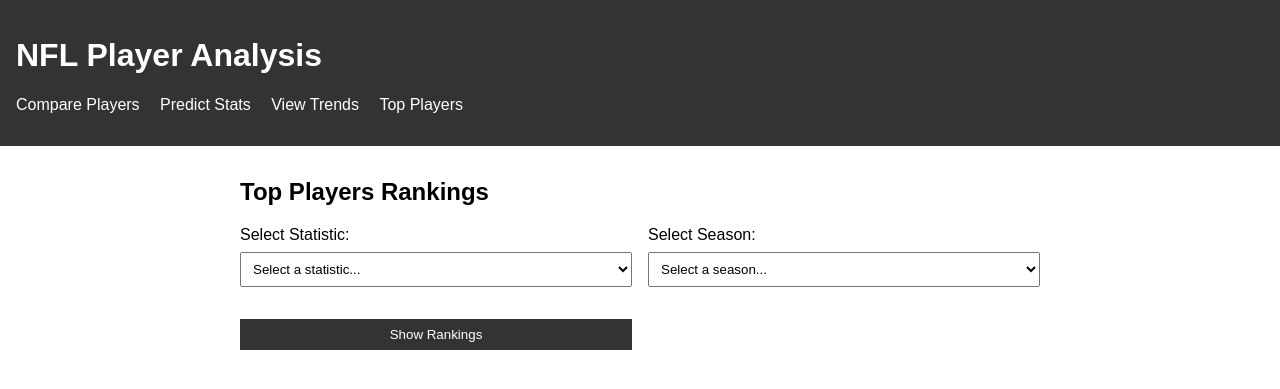
After one commit to ckseidle/DataMining, a Flask app: template templates/rankings.html in a window 1280 px wide. The commit adds this page. Shown: the top 389 px of the page. Run offline with Flask 3, Linux system fonts and the light colour scheme; the template is opened without the code that fills it, so the values that code supplies are empty.

Commit message:
top 10 rankings

```diff
--- a/app.py
+++ b/app.py
@@ -18,7 +18,6 @@ def load_player_data():
         print(f"Error loading data: {e}")
         return None, []
 
-# Define key statistics for comparison
 COMPARISON_STATS = {
     'Games Per Season': 'games',
     'Fantasy Points (PPR)': 'fantasy_points_ppr',
@@ -47,7 +46,6 @@ def get_player_career_averages(player_data):
     averages = player_data[stats_to_average].astype(float).mean()
     return averages
 
-# Define which stats to predict
 PREDICTION_STATS = {
     'Fantasy Points (PPR)': 'fantasy_points_ppr',
     'Games': 'games',
@@ -63,10 +61,9 @@ PREDICTION_STATS = {
 def predict_next_season(player_data):
     predictions = {}
 
-    if len(player_data) < 2:  # Need at least 2 seasons for prediction
+    if len(player_data) < 2:
         return None
 
-    # Sort by season
     player_data = player_data.sort_values('season')
 
     for stat_name, stat_column in PREDICTION_STATS.items():
@@ -110,7 +107,6 @@ TREND_STATS = {
 }
 
 def prepare_trend_data(player_data, stat_column):
-    # Sort by season and convert to numeric type
     player_data = player_data.sort_values('season')
 
     # Convert values to lists
@@ -118,7 +114,7 @@ def prepare_trend_data(player_data, stat_column):
     values = [float(x) for x in player_data[stat_column].tolist()]
     trend = []
 
-    # Calculate trend line if more than one data point
+    # Calculate trend line
     if len(labels) > 1:
         X = np.array(labels).reshape(-1, 1)
         y = np.array(values)
@@ -131,6 +127,20 @@ def prepare_trend_data(player_data, stat_column):
         'values': values,
         'trend': trend
     }
+
+RANKABLE_STATS = {
+    'Fantasy Points (PPR)': 'fantasy_points_ppr',
+    'Passing Yards': 'passing_yards',
+    'Pass TDs': 'pass_td',
+    'Receiving Yards': 'receiving_yards',
+    'Receiving TDs': 'reception_td',
+    'Receptions': 'receptions',
+    'Rushing Yards': 'rushing_yards',
+    'Rushing TDs': 'run_td',
+    'Total TDs': 'total_tds',
+    'Total Yards': 'total_yards',
+    'Points Per Game': 'ppg'
+}
 
 @app.route('/', methods=['GET', 'POST'])
 def index():
@@ -242,5 +252,40 @@ def trends():
                          selected_player=selected_player,
                          selected_stat=selected_stat)
 
+@app.route('/rankings', methods=['GET', 'POST'])
+def rankings():
+    rankings_data = None
+    selected_stat = None
+    selected_season = None
+
+    seasons = sorted(df['season'].unique(), reverse=True)
+
+    if request.method == 'POST':
+        stat_name = request.form.get('stat')
+        season = request.form.get('season')
+
+        if stat_name and season:
+            stat_column = RANKABLE_STATS[stat_name]
+            season = int(season)
+
+            season_data = df[df['season'] == season]
+
+            # Get top 10 players for selected stat
+            top_players = season_data.nlargest(10, stat_column)[
+                ['player_name', 'team', stat_column, 'position']
+            ].to_dict('records')
+
+            rankings_data = top_players
+            selected_stat = stat_name
+            selected_season = season
+
+    return render_template('rankings.html',
+                         stats=list(RANKABLE_STATS.keys()),
+                         seasons=seasons,
+                         rankings_data=rankings_data,
+                         selected_stat=selected_stat,
+                         selected_season=selected_season,
+                         RANKABLE_STATS=RANKABLE_STATS)
+
 if __name__ == '__main__':
     app.run(debug=True)
--- a/static/css/style.css
+++ b/static/css/style.css
@@ -177,3 +177,54 @@ button:hover {
         grid-template-columns: 1fr;
     }
 }
+
+.rankings-container {
+    margin-top: 2rem;
+    padding: 1rem;
+    border: 1px solid #ddd;
+    border-radius: 4px;
+    background-color: white;
+}
+
+.rankings-table {
+    width: 100%;
+    border-collapse: collapse;
+    margin-top: 1rem;
+}
+
+.rankings-table th,
+.rankings-table td {
+    padding: 0.75rem;
+    text-align: left;
+    border-bottom: 1px solid #ddd;
+}
+
+.rankings-table th {
+    background-color: #f5f5f5;
+    font-weight: bold;
+}
+
+.rankings-table tr:nth-child(even) {
+    background-color: #f9f9f9;
+}
+
+.rankings-table tr:hover {
+    background-color: #f0f0f0;
+}
+
+.rankings-form {
+    display: grid;
+    grid-template-columns: 1fr 1fr;
+    gap: 1rem;
+    margin-bottom: 2rem;
+}
+
+@media (max-width: 768px) {
+    .rankings-form {
+        grid-template-columns: 1fr;
+    }
+
+    .rankings-table {
+        font-size: 0.9rem;
+    }
+}
--- a/templates/base.html
+++ b/templates/base.html
@@ -14,6 +14,7 @@
                 <li><a href="{{ url_for('index') }}">Compare Players</a></li>
                 <li><a href="{{ url_for('predict') }}">Predict Stats</a></li>
                 <li><a href="{{ url_for('trends') }}">View Trends</a></li>
+                <li><a href="{{ url_for('rankings') }}">Top Players</a></li>
             </ul>
         </nav>
     </header>
--- /dev/null
+++ b/templates/rankings.html
@@ -0,0 +1,62 @@
+{% extends "base.html" %}
+
+{% block content %}
+<div class="container">
+    <h2>Top Players Rankings</h2>
+    <form action="{{ url_for('rankings') }}" method="post" class="rankings-form">
+        <div class="form-group">
+            <label for="stat">Select Statistic:</label>
+            <select name="stat" id="stat" required>
+                <option value="">Select a statistic...</option>
+                {% for stat in stats %}
+                <option value="{{ stat }}" {% if stat == selected_stat %}selected{% endif %}>
+                    {{ stat }}
+                </option>
+                {% endfor %}
+            </select>
+        </div>
+
+        <div class="form-group">
+            <label for="season">Select Season:</label>
+            <select name="season" id="season" required>
+                <option value="">Select a season...</option>
+                {% for season in seasons %}
+                <option value="{{ season }}" {% if season == selected_season %}selected{% endif %}>
+                    {{ season }}
+                </option>
+                {% endfor %}
+            </select>
+        </div>
+
+        <button type="submit">Show Rankings</button>
+    </form>
+
+    {% if rankings_data %}
+    <div class="rankings-container">
+        <h3>Top 10 Players - {{ selected_stat }} ({{ selected_season }})</h3>
+        <table class="rankings-table">
+            <thead>
+                <tr>
+                    <th>Rank</th>
+                    <th>Player</th>
+                    <th>Team</th>
+                    <th>Position</th>
+                    <th>{{ selected_stat }}</th>
+                </tr>
+            </thead>
+            <tbody>
+                {% for player in rankings_data %}
+                <tr>
+                    <td>{{ loop.index }}</td>
+                    <td>{{ player.player_name }}</td>
+                    <td>{{ player.team }}</td>
+                    <td>{{ player.position }}</td>
+                    <td>{{ player[RANKABLE_STATS[selected_stat]] | round(2) }}</td>
+                </tr>
+                {% endfor %}
+            </tbody>
+        </table>
+    </div>
+    {% endif %}
+</div>
+{% endblock %}
```
